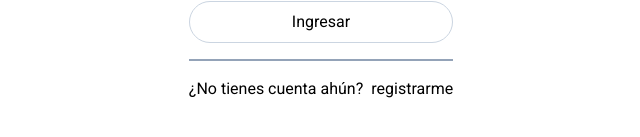
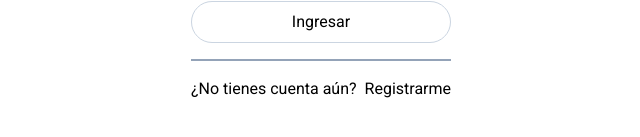
Before and after one commit to No-Country-simulation/equipo-H4-03-Fintech, a React (Vite) app in the folder client/: page / in a window 1280 px wide. Shown: the part 555-692 px from the top of the page, without its empty margins (319-959 px from the left). Built offline with nearby package versions, Linux system fonts and the light colour scheme; no server answers.

Commit message:
Ajustes de ortografía

```diff
--- a/client/src/components/auth/Login.jsx
+++ b/client/src/components/auth/Login.jsx
@@ -119,8 +119,8 @@ export default function Login({ set }) {
       <div className="w-full h-[2px] bg-slate-400" />
 
       <section className="flex gap-2">
-        <span>¿No tienes cuenta ahún?</span>
-        <button className=" hover:underline" onClick={() => set('register')}>registrarme</button>
+        <span>¿No tienes cuenta aún?</span>
+        <button className=" hover:underline" onClick={() => set('register')}>Registrarme</button>
       </section>
       {/*
       //#endregion
--- a/client/src/components/auth/Register.jsx
+++ b/client/src/components/auth/Register.jsx
@@ -180,7 +180,7 @@ export default function Register({ set }) {
       */}
       <section>
         <span>¿Ya tienes cuenta?</span>
-        <button className="hover:underline" onClick={() => set('login')}>ingresar</button>
+        <button className="hover:underline" onClick={() => set('login')}>Ingresar</button>
       </section>
     </form>
   )
```
